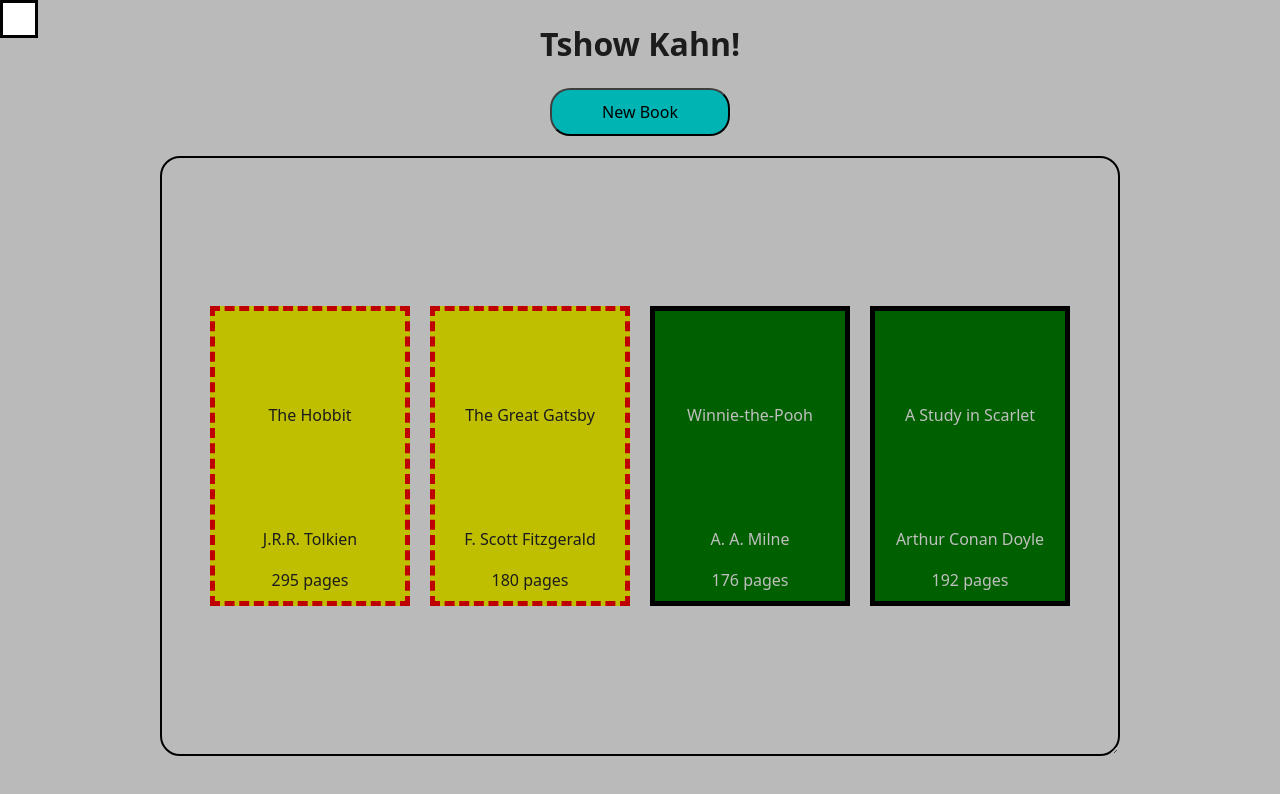
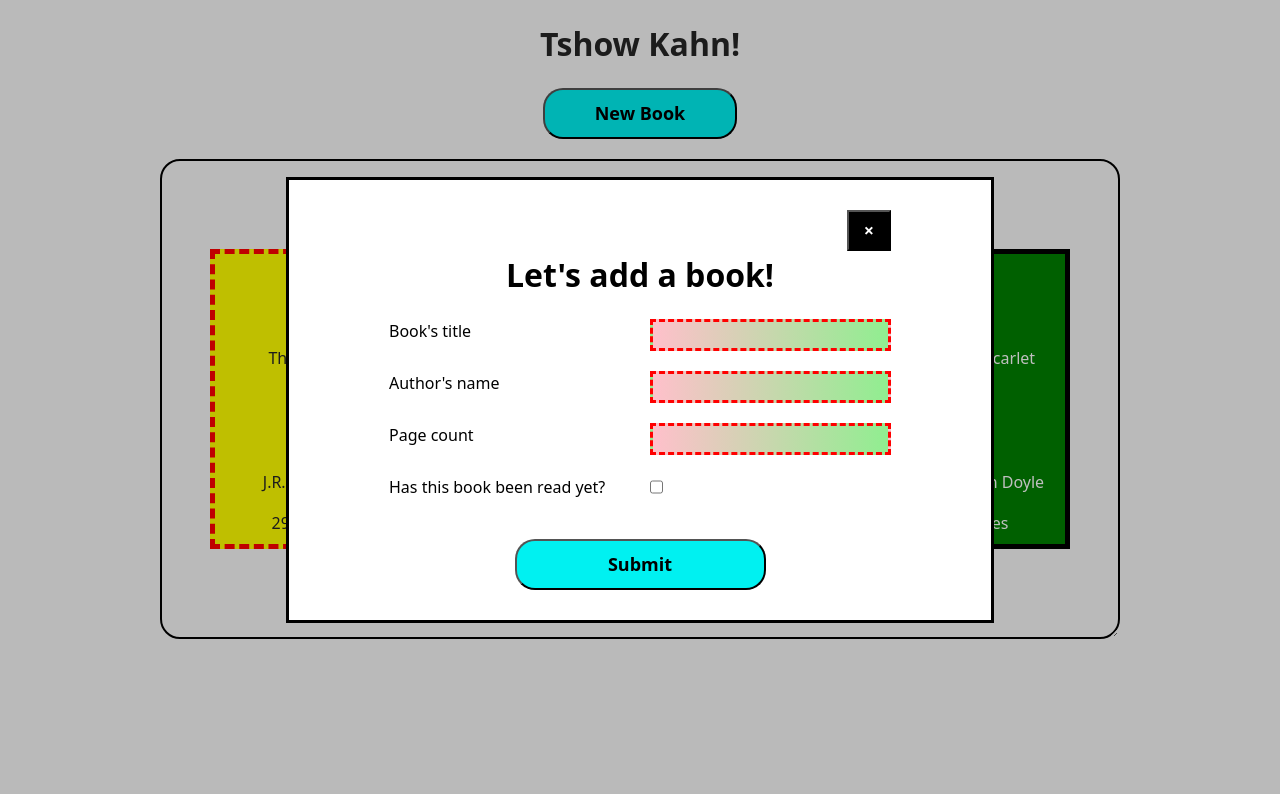
Before and after one commit to Huangphoux/odin-tshow_can, a plain HTML site: page index.html in a window 1280 px wide. Both pictures are taken after a click on the button "New Book". Drawn offline with Linux system fonts and the light colour scheme.

Commit message:
Styled dialog box

```diff
--- a/index.html
+++ b/index.html
@@ -13,7 +13,25 @@
     <body>
         <p>Tshow Kahn!</p>
         <dialog>
-            <form action="" method="post"></form>
+            <button class="close">×</button>
+            <p>Let's add a book!</p>
+
+            <form method="dialog">
+                <div class="form">
+                    <label for="title">Book's title</label>
+                    <input type="text" name="title" id="title" required />
+
+                    <label for="author">Author's name</label>
+                    <input type="text" name="author" id="author" required />
+
+                    <label for="pageNumber">Page count</label>
+                    <input type="number" name="pageNumber" id="pageNumber" min="1" required />
+
+                    <label for="isRead">Has this book been read yet?</label>
+                    <input type="checkbox" name="isRead" id="isRead" required />
+                </div>
+                <button id="submit" class="submit" type="submit">Submit</button>
+            </form>
         </dialog>
         <button class="newBook">New Book</button>
         <div class="container"></div>
--- a/script.js
+++ b/script.js
@@ -60,13 +60,19 @@ addBookToLibrary("A Study in Scarlet", "Arthur Conan Doyle", 192, true);
 displayLibrary();
 
 const dialog = document.querySelector("dialog");
-const showButton = document.querySelector("dialog + button");
-const closeButton = document.querySelector("dialog button");
+const showBtn = document.querySelector(".newBook");
+const closeBtn = document.querySelector(".close");
+const submitBtn = document.querySelector(".submit");
 
-showButton.addEventListener("click", () => {
+showBtn.addEventListener("click", () => {
     dialog.showModal();
 });
 
-closeButton.addEventListener("click", () => {
+closeBtn.addEventListener("click", () => {
     dialog.close();
 });
+
+submitBtn.addEventListener("click", (event) => {
+    event.preventDefault();
+    dialog.close();
+});
--- a/style.css
+++ b/style.css
@@ -293,6 +293,9 @@ button {
     border-radius: 20px;
     padding: 10px 50px;
     background-color: rgb(0, 241, 241);
+
+    font-weight: bolder;
+    font-size: large;
 }
 
 button:hover {
@@ -314,7 +317,7 @@ button:hover {
     overflow: auto;
 
     width: 75vw;
-    height: 75vh;
+    height: 60vh;
 
     place-content: center;
 }
@@ -337,7 +340,67 @@ ul {
     color: white;
 }
 
+dialog {
+    margin: auto;
+
+    padding: 30px 100px;
+}
+
+dialog p {
+    display: grid;
+    place-content: center;
+
+    margin-bottom: 20px;
+
+}
+
 ::backdrop {
     background-color: black;
     opacity: 0.25;
 }
+
+form {
+    display: grid;
+    gap: 20px;
+}
+
+.form {
+    display: grid;
+    grid-template-columns: 1fr 1fr;
+    gap: 20px;
+}
+
+.close {
+    display: grid;
+    place-self: end;
+
+    padding: 5px 15px;
+    border-radius: 0%;
+    background-color: black;
+    color: white;
+}
+
+input {
+    justify-self: start;
+}
+
+input:invalid {
+    border: 3px dashed red;
+}
+
+input:invalid:required {
+    background-image: linear-gradient(to right, pink, lightgreen);
+}
+
+input:valid {
+    border: 1px solid black;
+}
+
+.submit {
+    display: grid;
+    place-self: center;
+
+    margin-top: 20px;
+
+    width: 50%;
+}
```
